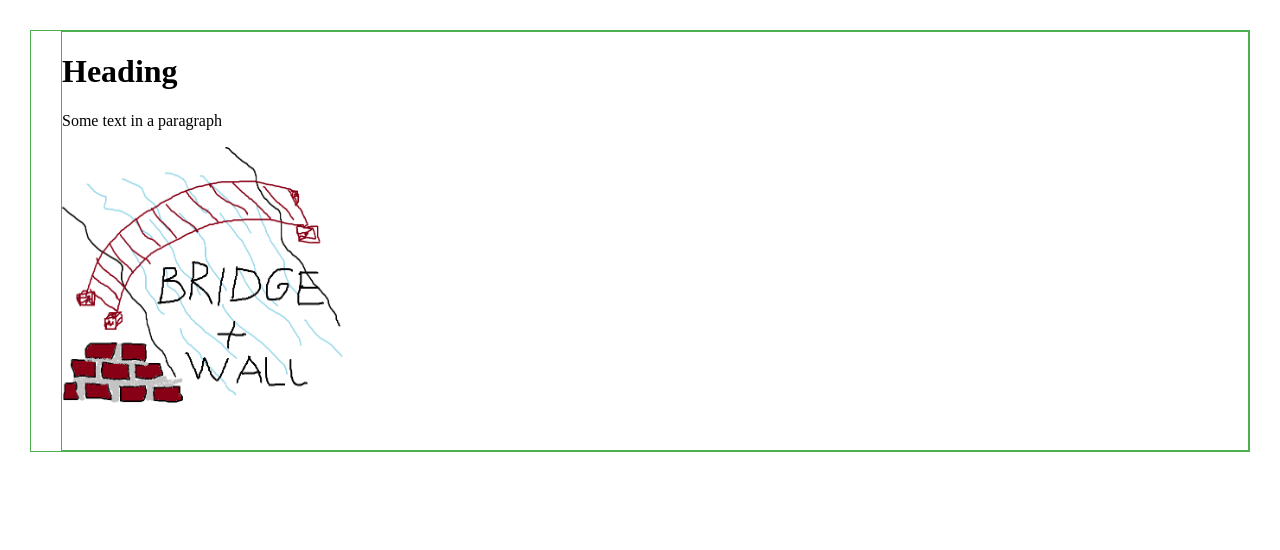
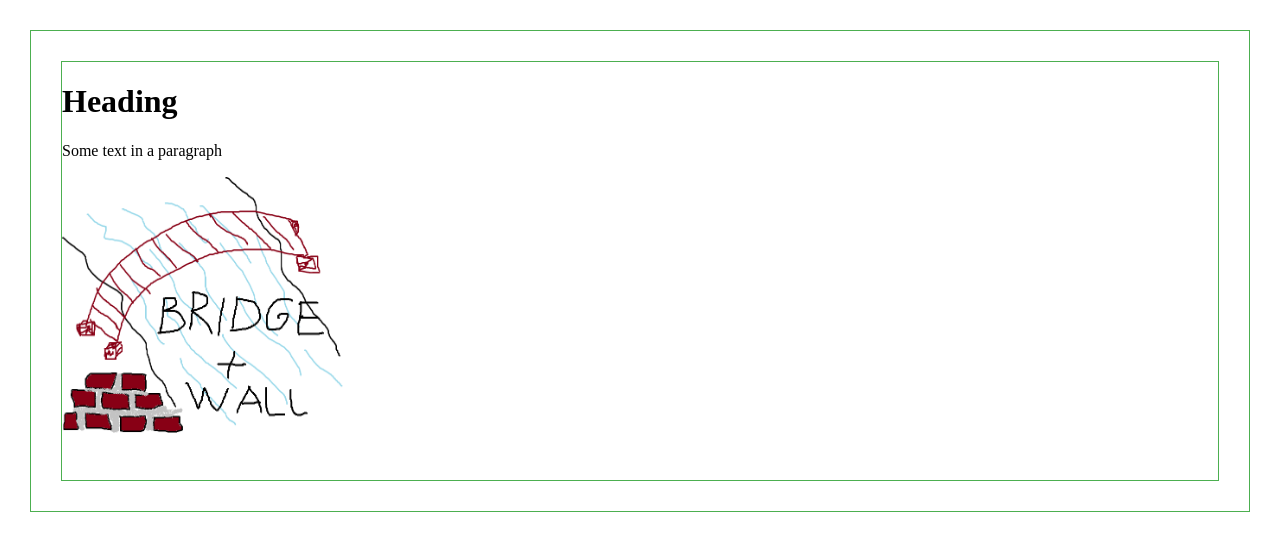
Before and after one commit to bridgewall/bridgewall.github.io, a plain HTML site: page index.html in a window 1280 px wide. Drawn offline with Linux system fonts and the light colour scheme.

Commit message:
Update style.css

```diff
--- a/css/style.css
+++ b/css/style.css
@@ -3,6 +3,6 @@ body {
       border: 1px solid #4CAF50;
 }
 div {
-      margin-left: 30px;
+      margin: 30px;
       border: 1px solid #4CAF50;
 }
```
